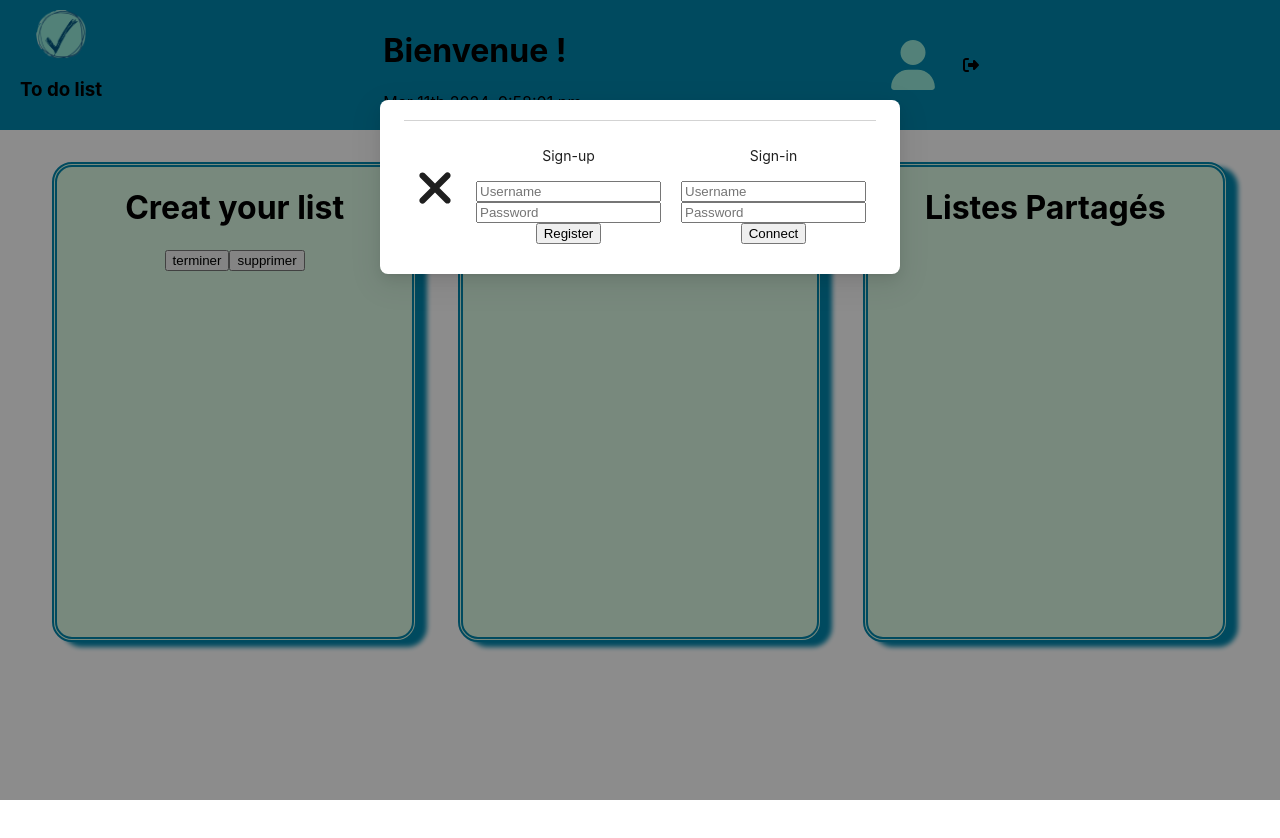
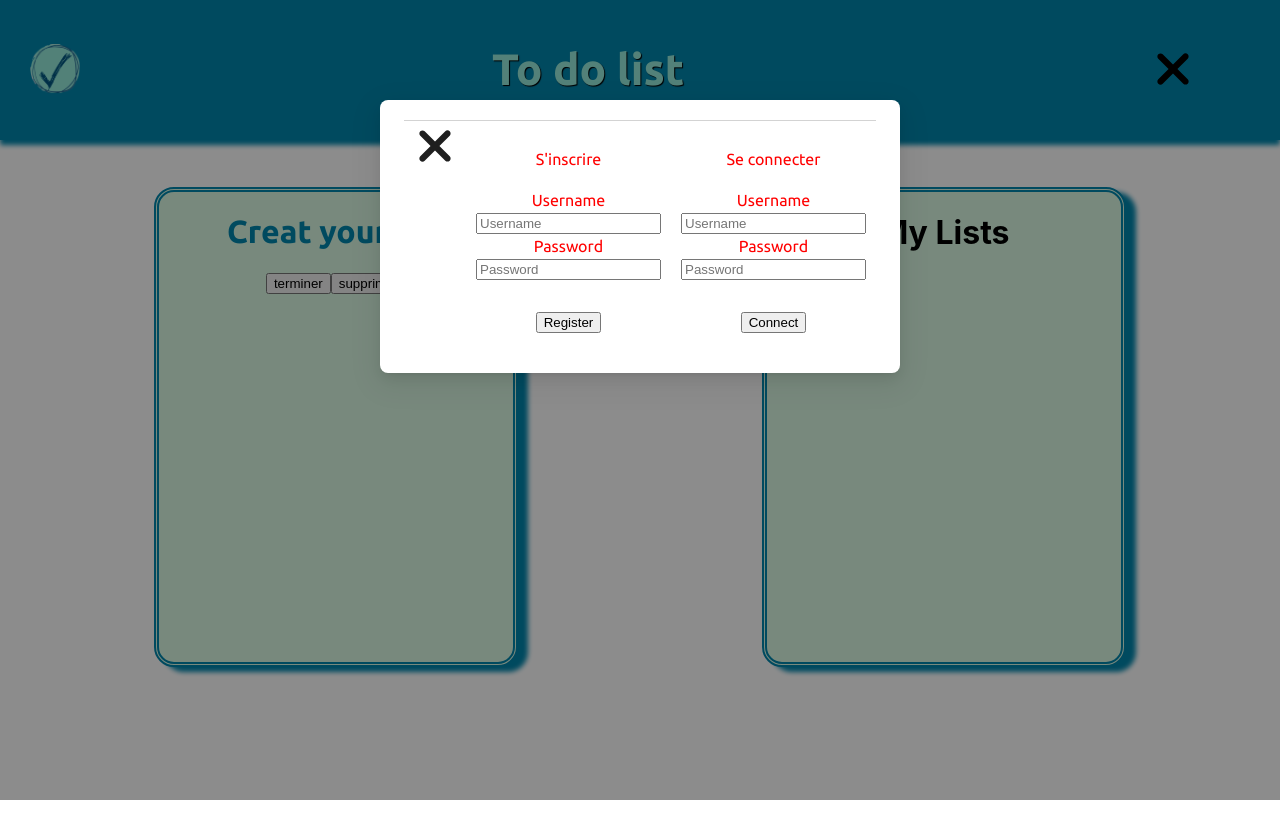
Before and after one commit to MarineOri/frontend-todolist, a Next.js app: page / in a window 1280 px wide. Both pictures are taken after a click on the icon 1193 px from the left and 64 px from the top of the page. Shown: the top 838 px of the page. Built offline with nearby package versions, Linux system fonts and the light colour scheme.

Commit message:
layout connection

```diff
--- a/components/Header.js
+++ b/components/Header.js
@@ -23,12 +23,14 @@ function Header() {
   const [signUpPassword, setSignUpPassword] = useState("");
   const [signInUsername, setSignInUsername] = useState("");
   const [signInPassword, setSignInPassword] = useState("");
+  const [errorMsg, setErrorMsg] = useState("");
 
   useEffect(() => {
     setDate(new Date());
   }, []);
 
   const handleSignup = () => {
+    usernameValidity(signUpUsername) &&
       fetch("http://localhost:3000/users/signup", {
         method: "POST",
         headers: { "Content-Type": "application/json" },
@@ -51,11 +53,15 @@ function Header() {
             setSignUpUsername("");
             setSignUpPassword("");
             setIsModalVisible(false);
+          } else {
+            setErrorMsg(data.error);
           }
-      });
+        })
+        .catch((error) => console.log(error));
   };
 
   const handleSignin = () => {
+    usernameValidity(signInUsername) &&
       fetch("http://localhost:3000/users/signin", {
         method: "POST",
         headers: { "Content-Type": "application/json" },
@@ -78,8 +84,11 @@ function Header() {
             setSignInUsername("");
             setSignInPassword("");
             setIsModalVisible(false);
+          } else {
+            setErrorMsg(data.error);
           }
-      });
+        })
+        .catch((error) => console.log(error));
   };
 
   const handleLogout = () => {
@@ -90,10 +99,30 @@ function Header() {
 
   const showModal = () => {
     setIsModalVisible(!isModalVisible);
+    setErrorMsg("");
+    setSignInPassword("");
+    setSignInUsername("");
+    setSignUpPassword("");
+    setSignUpUsername("");
+  };
+
+  //username
+  const usernameValidity = (username) => {
+    const regex = /^[a-zA-Z0-9-çàéèêîô\s,.'-]{3,}$/; // accepte 3 caractères minimum
+    if (username === "") {
+      setErrorMsg("Le username est vide !");
+      return;
+    } else if (regex.test(username) === false) {
+      setErrorMsg("Pseudo non valide (min. 3 caractères)");
+      return;
+    } else {
+      setErrorMsg("");
+      return true;
+    }
   };
 
   let modalConnection;
-  if (!user.isConnected) {
+  if (!user.token) {
     modalConnection = (
       <div className={styles.userContainer}>
         <FontAwesomeIcon
@@ -102,41 +131,59 @@ function Header() {
           className={styles.xmark}
         />
         <div className={styles.registerSection}>
-          <p>Sign-up</p>
+          <p>S'inscrire</p>
+          <label htmlFor="Username">Username</label>
           <input
             type="text"
             placeholder="Username"
             id="signUpUsername"
-            onChange={(e) => setSignUpUsername(e.target.value)}
+            onChange={(e) => {
+              setSignUpUsername(e.target.value);
+              setErrorMsg("");
+            }}
             value={signUpUsername}
           />
+          <label htmlFor="Password">Password</label>
           <input
             type="password"
             placeholder="Password"
             id="signUpPassword"
-            onChange={(e) => setSignUpPassword(e.target.value)}
+            onChange={(e) => {
+              setSignUpPassword(e.target.value);
+              setErrorMsg("");
+            }}
             value={signUpPassword}
           />
+          <p className={styles.errorMsg}>{errorMsg}</p>
           <button id="register" onClick={() => handleSignup()}>
             Register
           </button>
         </div>
         <div className={styles.registerSection}>
-          <p>Sign-in</p>
+          <p>Se connecter</p>
+          <label htmlFor="Username">Username</label>
           <input
             type="text"
             placeholder="Username"
             id="signInUsername"
-            onChange={(e) => setSignInUsername(e.target.value)}
+            onChange={(e) => {
+              setSignInUsername(e.target.value);
+              setErrorMsg("");
+            }}
             value={signInUsername}
           />
+          <label htmlFor="Password">Password</label>
           <input
             type="password"
             placeholder="Password"
             id="signInPassword"
-            onChange={(e) => setSignInPassword(e.target.value)}
+            onChange={(e) => {
+              setSignInPassword(e.target.value);
+              setErrorMsg("");
+            }}
             value={signInPassword}
           />
+          <p className={styles.errorMsg}>{errorMsg}</p>
           <button id="connection" onClick={() => handleSignin()}>
             Connect
           </button>
@@ -145,37 +192,53 @@ function Header() {
     );
   }
 
+  let userSection;
+  user.token
+    ? (userSection = (
+        <div className={styles.logoutSection}>
+          <FontAwesomeIcon
+            icon={faRightFromBracket}
+            onClick={() => handleLogout()}
+          />
+        </div>
+      ))
+    : isModalVisible
+    ? (userSection = (
+        <div className={styles.userclose}>
+          <FontAwesomeIcon icon={faXmark} className={styles.xmark} />
+        </div>
+      ))
+    : (userSection = (
+        <div className={styles.userSection}>
+          <FontAwesomeIcon
+            onClick={showModal}
+            icon={faUser}
+            className={styles.user}
+          />
+        </div>
+      ));
+
   return (
     <header className={styles.containerHeader}>
-      <div className={styles.left}>
+      <div className={styles.logoContainer}>
         <img className={styles.img} src="./logo2.png" alt="Logo" />
         <h3 className={styles.title}>To do list</h3>
+        {userSection}
       </div>
-      <div className={styles.center}>
+      {/* <div className={styles.center}>
         <h1 className={styles.title}>Bienvenue {user.username}!</h1>
         <Moment
           className={styles.date}
           date={date}
           format="MMM Do YYYY, h:mm:ss a"
         />
-      </div>
-      <div className={styles.right}>
-        <FontAwesomeIcon
-          onClick={showModal}
-          icon={faUser}
-          className={styles.user}
-        />
-        <FontAwesomeIcon
-          icon={faRightFromBracket}
-          onClick={() => handleLogout()}
-        />
-      </div>
+      </div> */}
       {isModalVisible && (
         <div id="react-modals">
           <Modal
             getContainer="#react-modals"
             className={styles.modal}
-            visible={isModalVisible}
+            open={isModalVisible}
             closable={false}
             footer={null}
           >
--- a/components/Home.js
+++ b/components/Home.js
@@ -61,11 +61,13 @@ function Home() {
   };
 
   let tasksdisplay;
-  const listsDisplay = lists.map((list, i) => {
+  const listsDisplay = lists.map((list, i, j) => {
+    console.log('i',i);
     lists.tasks &&
-      (tasksdisplay = lists.tasks.map((task, j) => {
+      (tasksdisplay = lists.tasks.map((task, k, l) => {
+        console.log('j',j);
         console.log("list dans map", list);
-        <Task key={j} {...task} />;
+        <Task key={k} {...task} />;
         <FontAwesomeIcon
           icon={faTrashCan}
           className={styles.xmark}
@@ -86,7 +88,7 @@ function Home() {
       </div>
     ) : (
       <div>
-        <List key={i} {...list} />
+        <List key={j} {...list} />
         {tasksdisplay}
       </div>
     );
@@ -211,7 +213,7 @@ function Home() {
             <button
               id="terminer"
               className={styles.button}
-              onClick={() => handleValidateList()}
+              onClick={() => user.token && handleValidateList()}
             >
               terminer
             </button>
@@ -228,9 +230,6 @@ function Home() {
           <h1>My Lists</h1>
           {listsDisplay}
         </div>
-        <div className={styles.card}>
-          <h1>Listes Partagés</h1>
-        </div>
       </main>
     </div>
   );
--- a/pages/_app.js
+++ b/pages/_app.js
@@ -26,7 +26,7 @@ function App({ Component, pageProps }) {
     <Provider store={store}>
       <PersistGate persistor={persistor}>
         <Head>
-          <title>Next.js App</title>
+          <title>todolist</title>
         </Head>
         <Component {...pageProps} />
       </PersistGate>
--- a/styles/Header.module.css
+++ b/styles/Header.module.css
@@ -1,28 +1,59 @@
+@import url("https://fonts.googleapis.com/css2?family=Ubuntu:ital,wght@0,300;0,400;0,500;0,700;1,300;1,400;1,500;1,700&display=swap");
+
 .containerHeader {
-  display: flex;
-  flex-direction: row;
-  justify-content: space-between;
-  align-items: space-around;
-  background-color: #0086ad;
-  padding: 10px 20px 10px 20px;
-}
-.left {
   display: flex;
   flex-direction: column;
   justify-content: center;
   align-items: center;
+  background-color: #0086ad;
+  border-bottom: 2px #0086ad solid;
+  box-shadow: 0px 5px 5px #0086ad;
+  margin-bottom: 15px;
+}
+.logoContainer {
+  width: 100vw;
+  display: flex;
+  justify-content: space-between;
+  align-items: center;
+  padding: 0px 30px 0px 30px;
+}
+.title {
+  font-size: 44px;
+  color: #97ebdb;
+  font-family: "Ubuntu";
+  text-shadow: 1px 1px 1px #000;
 }
 .img {
   width: 50px;
 }
-.center {
+
+/* .center {
   display: flex;
   flex-direction: column;
+} */
+.userSection {
+  display: flex;
+  align-items: center;
+  justify-content: space-around;
+  cursor: pointer;
+  width: 12vw;
+  font-size: 22px;
 }
-.right {
+.userclose {
   display: flex;
+  align-items: flex-start;
+  justify-content: space-around;
+  cursor: pointer;
+  width: 12vw;
+
+}
+.userSection:hover {
+  opacity: 0.8;
+}
+.logoutSection {
+  display: flex;
+  align-items: center;
   justify-content: center;
-  align-items: center;
 }
 .user {
   color: #97ebdb;
@@ -31,11 +62,9 @@
 }
 .userContainer {
   display: flex;
-  justify-content: flex-end;
-  align-items: center;
-  /* width: 100%; */
-  /* margin-bottom: 10px; */
+  margin-bottom: 10px;
   border-top: 0.5px lightgray solid;
+
 }
 
 .xmark {
@@ -44,9 +73,15 @@
 }
 
 .registerSection {
-  width: 200px;
+  width: 250px;
   margin: 10px;
   display: flex;
   flex-direction: column;
   align-items: center;
+  font-family: "Ubuntu";
+  font-size: medium;
+  color: red;
 }
+.user:hover {
+  color: #005582;
+}
--- a/styles/Home.module.css
+++ b/styles/Home.module.css
@@ -1,3 +1,5 @@
+@import url("https://fonts.googleapis.com/css2?family=Ubuntu:ital,wght@0,300;0,400;0,500;0,700;1,300;1,400;1,500;1,700&display=swap");
+
 .main {
   display: flex;
   flex-direction: row;
@@ -24,7 +26,8 @@
   background-color: #daf8e3;
 }
 .title {
-  color: black;
+  color: #0086ad;
+  font-family: Ubuntu;
 }
 .containerAdd {
   display: flex;
--- a/styles/Mark.module.css
+++ b/styles/Mark.module.css
@@ -17,22 +17,6 @@
 .container svg {
   overflow: visible;
 }
-
-.path {
-  fill: none;
-  stroke: #97ebdb;
-  stroke-width: 6;
-  stroke-linecap: round;
-  stroke-linejoin: round;
-  transition: stroke-dasharray 0.5s ease, stroke-dashoffset 0.5s ease;
-  stroke-dasharray: 241 9999999;
-  stroke-dashoffset: 0;
-}
-
-.container input:checked ~ svg .path {
-  stroke-dasharray: 70.5096664428711 9999999;
-  stroke-dashoffset: -262.2723388671875;
-}
 .addTask {
   width: 70%;
 }
```
Also changed, not shown: components/Task.js (+0 -28 lines). Lines whose indentation alone changed are shown as unchanged.
